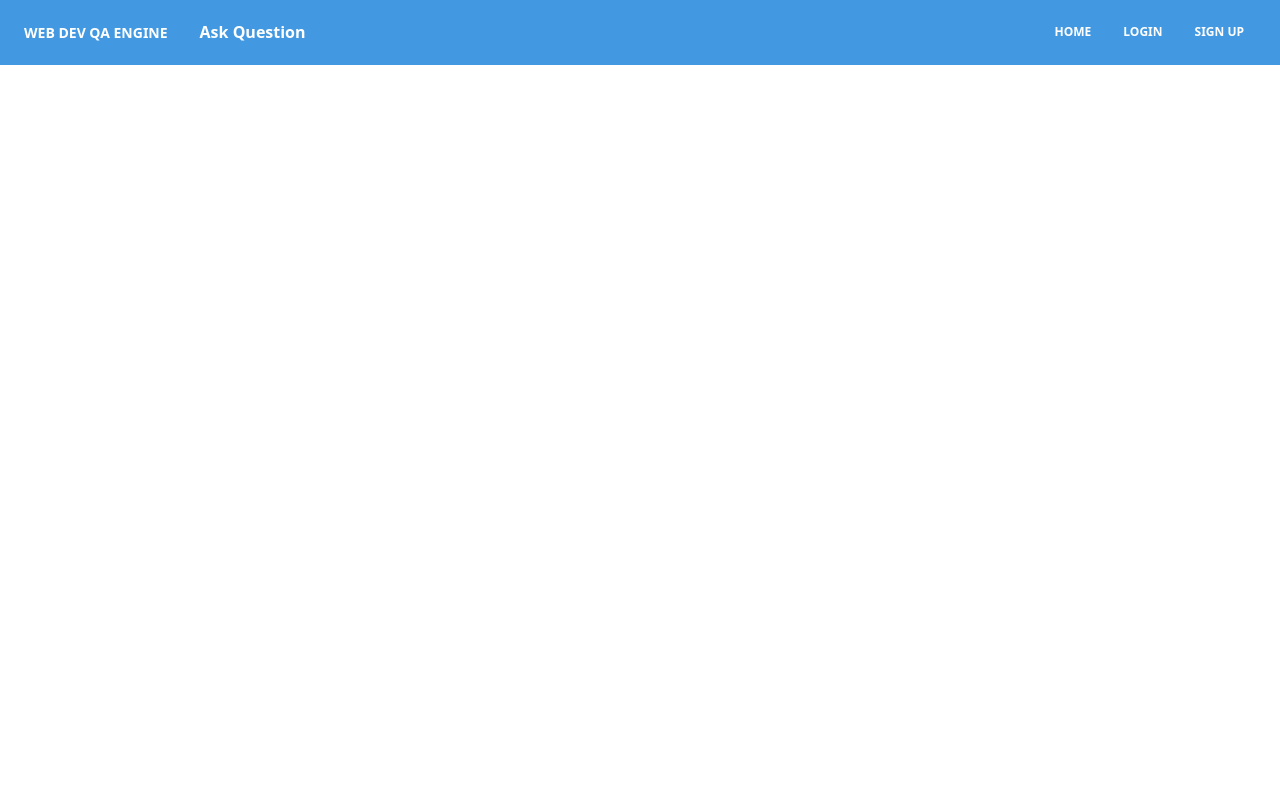
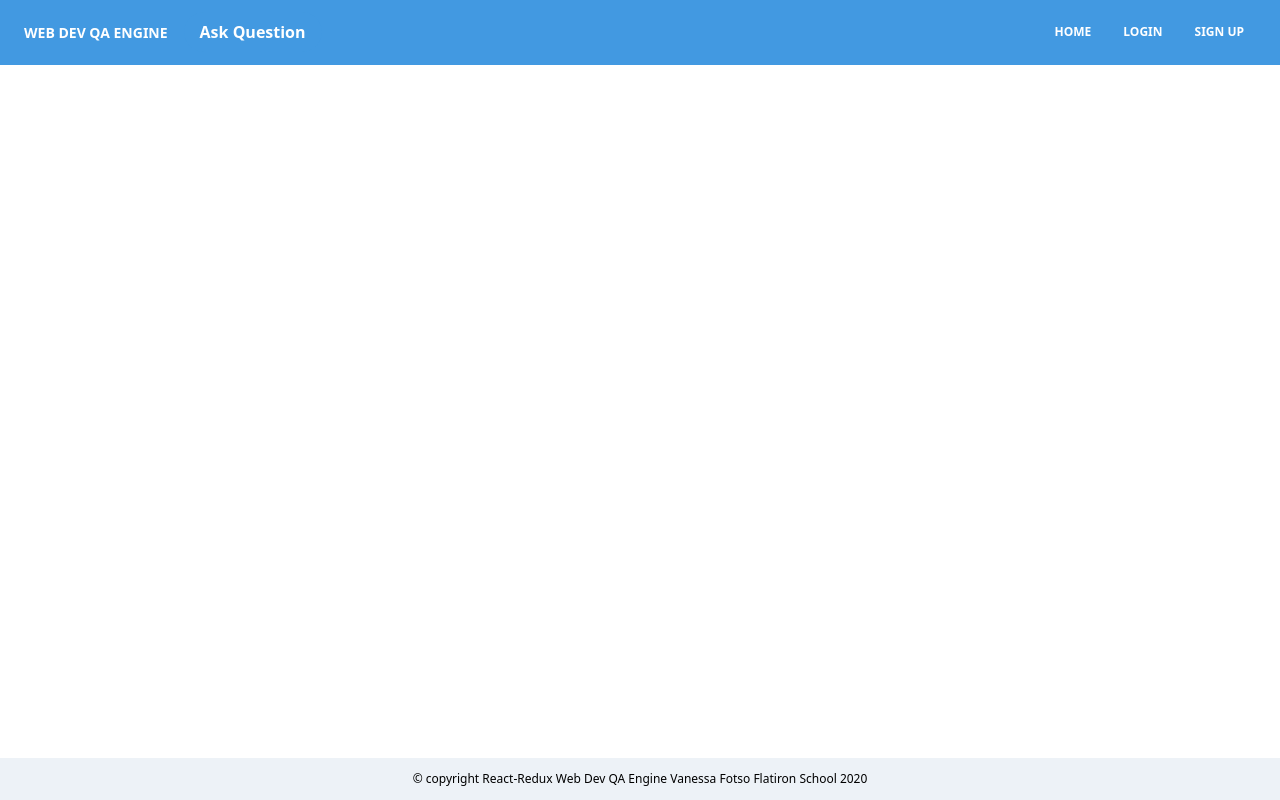
Before and after one commit to vanessuniq/UnitedWebDev, a React (Create React App) app: page / in a window 1280 px wide. Built offline with nearby package versions, Linux system fonts and the light colour scheme.

Commit message:
added footer component

```diff
--- a/src/App.js
+++ b/src/App.js
@@ -1,4 +1,5 @@
 import React, { Component } from 'react';
+import Footer from './app/Footer';
 import Header from './app/Header';
 
 class App extends Component {
@@ -6,6 +7,7 @@ class App extends Component {
     return (
       <div>
         <Header/>
+        <Footer/>
       </div>
     );
   }
--- /dev/null
+++ b/src/app/Footer.js
@@ -0,0 +1,11 @@
+import React from 'react';
+
+const Footer = () => {
+    return (
+        <footer className="bg-gray-200 text-center text-xs p-3 fixed bottom-0 w-full">
+            &copy; copyright React-Redux Web Dev QA Engine  Vanessa Fotso Flatiron School 2020
+        </footer>
+    );
+}
+
+export default Footer;
```
